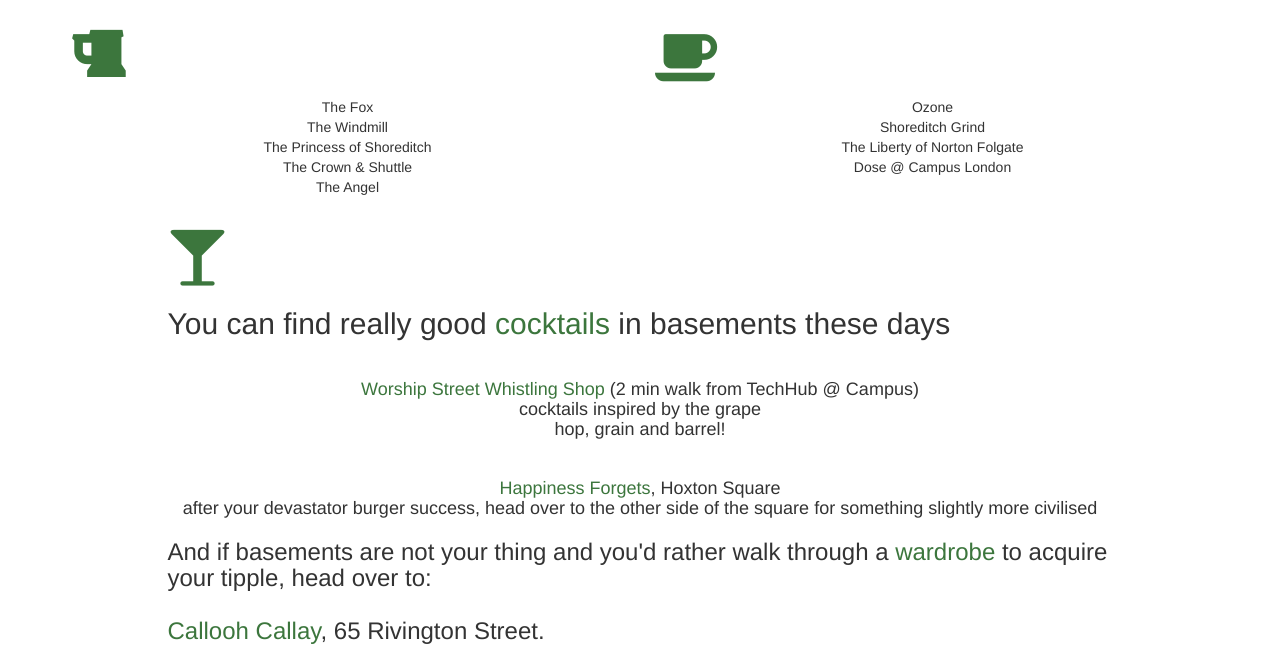
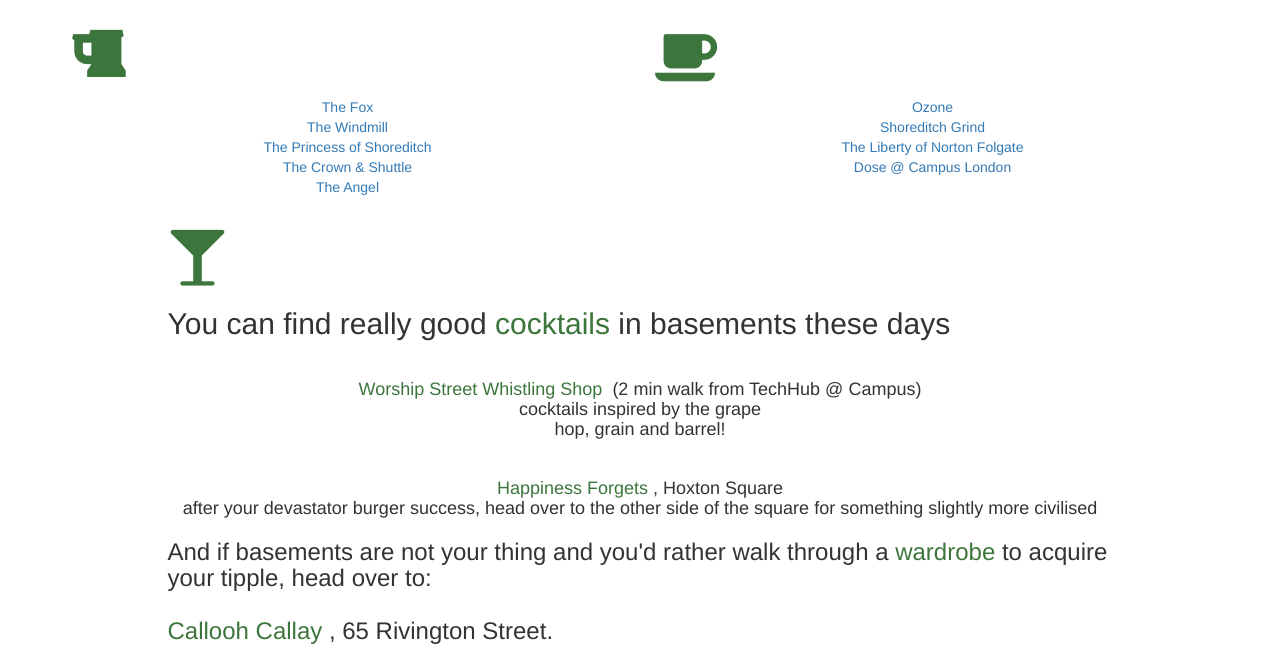
Before and after one commit to yari-mattei/techhub.london, a website: page app/eat.html in a window 1280 px wide. Shown: the part 1883-2535 px from the top of the page. Drawn offline with nearby package versions, Linux system fonts and the light colour scheme; files that its build step writes are made by us from their sources.

Commit message:
add links to eat.html

```diff
--- a/app/eat.html
+++ b/app/eat.html
@@ -187,7 +187,10 @@
                             <span class="text-success">drink</span>&nbsp;tonight?</h2>
                         <br>
                         <p class="text-center drink-list">
-                            <img src="http://mattia.test.s3.amazonaws.com/techhub.london/silicon-drinkabout-logo.png" alt="" class="img-responsive center-block" style="background-color:#fff;">
+                            <a href="http://silicondrinkabout.com/london">
+                                <img src="http://mattia.test.s3.amazonaws.com/techhub.london/silicon-drinkabout-logo.png" alt="" class="img-responsive center-block" style="background-color:#fff;">
+                            </a>
+
                             <br>Drink with techies whilst actively dodging anyone serious enough to pitch their idea.
                         </p>
                     </div>
@@ -200,11 +203,11 @@
                         <h2 class="text-success"><i class="fa fa-beer fa-2x"></i>
                         </h2>
                         <p class="text-center drink-list">
-                            The Fox
-                            <br>The Windmill
-                            <br>The Princess of Shoreditch
-                            <br>The Crown & Shuttle
-                            <br>The Angel
+                            <a href="http://www.thefoxpublichouse.co.uk/">The Fox</a>
+                            <br><a href="http://www.thewindmillinthecity.com/">The Windmill</a>
+                            <br><a href="http://www.theprincessofshoreditch.com/">The Princess of Shoreditch</a>
+                            <br><a href="http://crownandshuttle.com/">The Crown & Shuttle</a>
+                            <br><a href="http://www.jdwetherspoon.co.uk/home/pubs/the-angel">The Angel</a>
                         </p>
                     </div>
                 </div>
@@ -213,10 +216,10 @@
                         <h2 class="text-success"><i class="fa fa-coffee fa-2x"></i>
                         </h2>
                         <p class="text-center drink-list">
-                            Ozone
-                            <br>Shoreditch Grind
-                            <br>The Liberty of Norton Folgate
-                            <br>Dose @ Campus London
+                            <a href="http://www.ozonecoffee.co.uk/">Ozone</a>
+                            <br><a href="http://www.shoreditchgrind.com/">Shoreditch Grind</a>
+                            <br><a href="http://libertyofnortonfolgate.co.uk/">The Liberty of Norton Folgate</a>
+                            <br><a href="http://www.campuslondon.com/">Dose @ Campus London</a>
                         </p>
                     </div>
                 </div>
@@ -231,18 +234,24 @@
                         <p>
                             <br>
                             <h4 class="text-center">
-                                <span class="text-success">Worship Street Whistling Shop</span>&nbsp;(2 min walk from TechHub @ Campus)
+                                <a href="http://www.whistlingshop.com/">
+                                    <span class="text-success">Worship Street Whistling Shop</span>
+                                </a>&nbsp;(2 min walk from TechHub @ Campus)
                                 <br>cocktails inspired by the grape
                                 <br>hop, grain and barrel!</h4>
                             <br>
                             <h4 class="text-center">
-                                <span class="text-success">Happiness Forgets</span>, Hoxton Square
+                                <a href="http://www.happinessforgets.com/">
+                                    <span class="text-success">Happiness Forgets</span>
+                                </a>, Hoxton Square
                                 <br>after your devastator burger success, head over to the other side of the square for something slightly more civilised</h4>
                             <h3>And if basements are not your thing and you'd rather walk through a
                                 <span class="text-success">wardrobe</span>&nbsp;to acquire your tipple, head over to:
                                 <br>
                                 <br>
-                                <span class="text-success">Callooh Callay</span>, 65 Rivington Street.</h3>
+                                <a href="http://www.calloohcallaybar.com/">
+                                    <span class="text-success">Callooh Callay</span>
+                                </a>, 65 Rivington Street.</h3>
                         </p>
                     </div>
                 </div>
```
